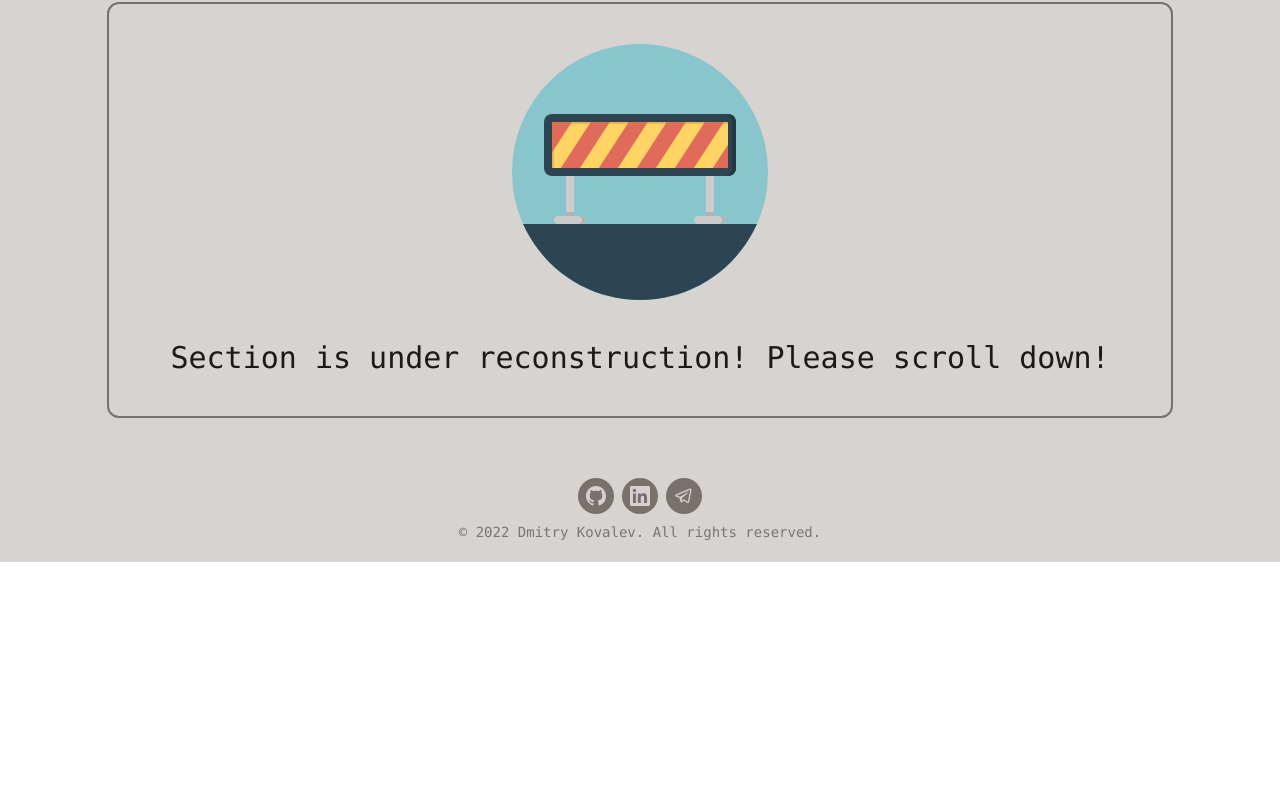
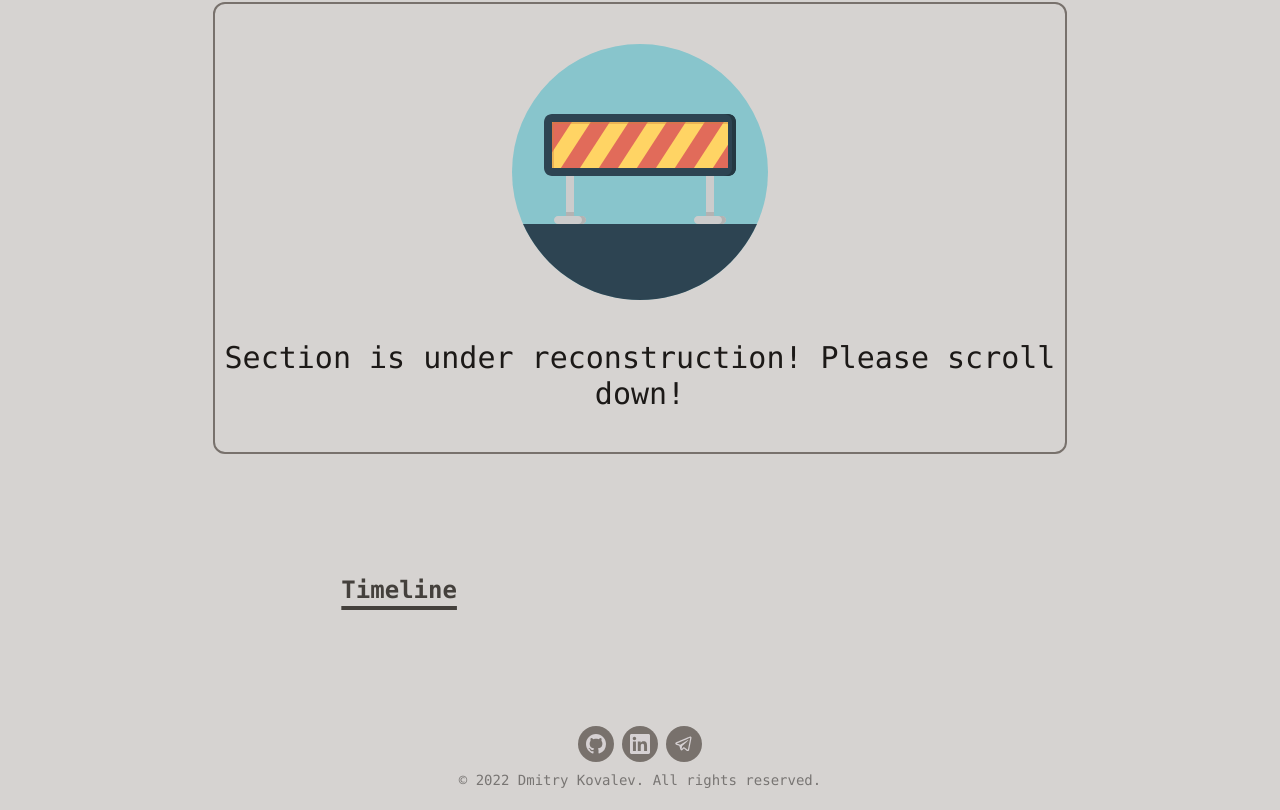
Before and after one commit to dmko1610/dmko1610.github.io, a React (Vite) app: page / in a window 1280 px wide. Shown: the part 466-1276 px from the top of the page. Before the commit the page ends 1028 px from the top, so only its background shows below. Built offline with nearby package versions, Linux system fonts and the light colour scheme.

Commit message:
added timeline header

```diff
--- a/src/App.tsx
+++ b/src/App.tsx
@@ -1,15 +1,18 @@
 import Footer from './components/Footer'
 import Intro from './components/Intro'
 import Portfolio from './components/Portfolio'
+import Timeline from './components/Timeline'
 
 function App() {
   return (
     <div className="bg-stone-300 text-stone-900 min-h-screen font-mono">
+      <div className="max-w-5xl w-11/12 mx-auto">
       <Intro />
       <Portfolio />
-      {/* <Timeline />
-      <Contact /> */}
+      <Timeline />
+      {/*<Contact /> */}
       <Footer />
+      </div>
     </div>
   )
 }
--- a/src/components/Timeline.tsx
+++ b/src/components/Timeline.tsx
@@ -1,3 +1,17 @@
 export default function Timeline() {
-  return (<></>)
+  return (
+    <div className="flex flex-col md:flex-row justify-center my-20">
+      <div className="w-full md:w-7/12">
+        <h1 className="text-2xl font-bold underline underline-offset-8 decoration-4 text-stone-700 mb-5">
+          Timeline
+        </h1>
+        <ol>
+
+        </ol>
+        <ol></ol>
+        <ol></ol>
+        <ol></ol>
+      </div>
+    </div>
+  )
 }
```
